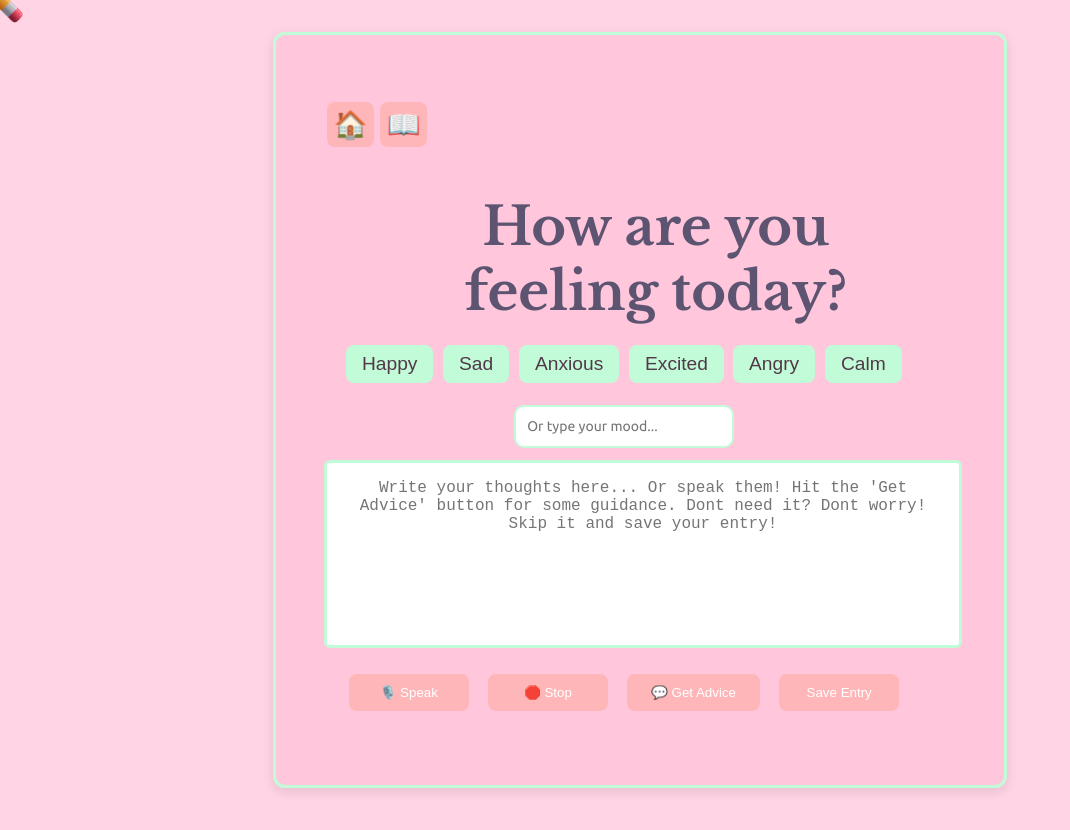
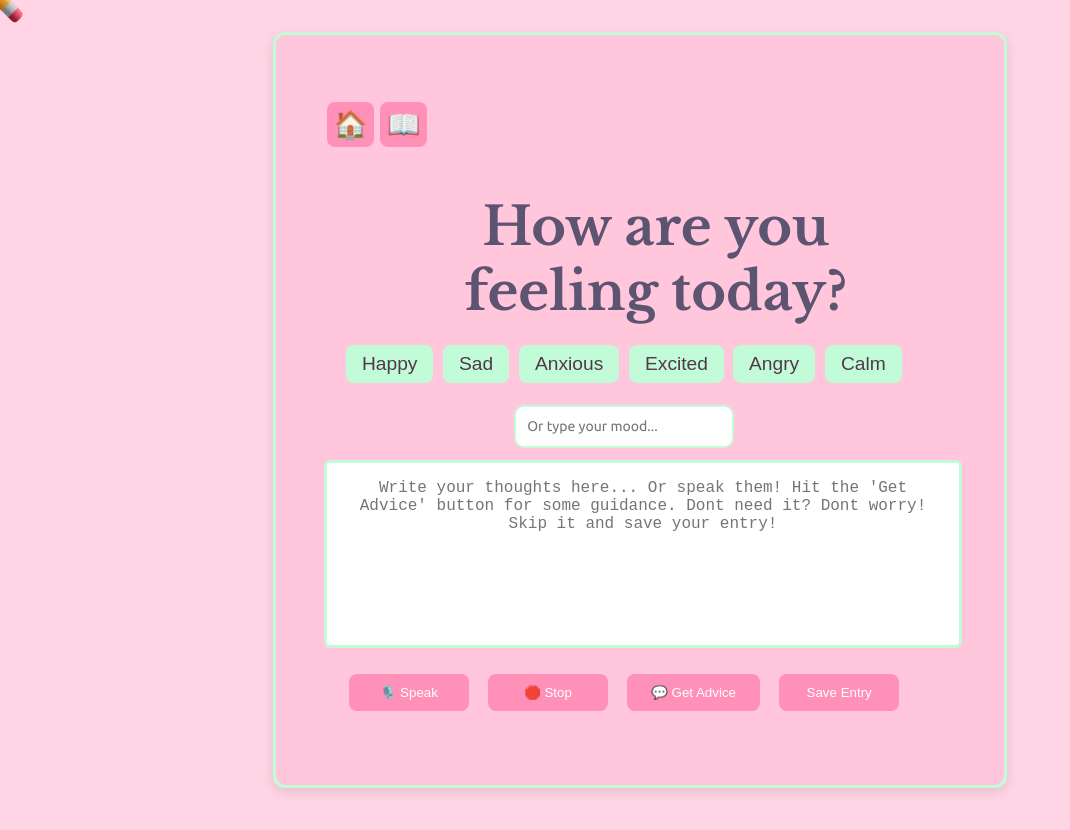
Before and after one commit to ShaynaMBarclay/vent2me, a React (Vite) app: page /journal in a window 1280 px wide. Shown: the whole page, without its empty margins (0-1070 px from the left). Built offline with nearby package versions, Linux system fonts and the light colour scheme; a web font is replaced by a local one.

Commit message:
btn color

```diff
--- a/src/styles/Journal.css
+++ b/src/styles/Journal.css
@@ -107,7 +107,7 @@ body.dark-mode .journal-entry {
 }
 
 .voice-button, .submit-button {
-  background-color: #ffb6b9;
+  background-color: #ff91b8;
   color: white;
   border: none;
   padding: 0.7rem 1.5rem;
@@ -139,7 +139,7 @@ body.dark-mode .submit-button:hover {
 
 .journalhome-button,
 .history-button {
-  background-color: #ffb6b9;
+  background-color: #ff91b8;
   color: white;
   margin: 0.2rem;
   border: none;
@@ -273,7 +273,7 @@ body.dark-mode .ai-response h3 {
 }
 
 .enter-button {
-  background-color: #ffb6b9;
+  background-color: #ff91b8;
   color: white;
   border: none;
   padding: 0.7rem 1.5rem;
```
